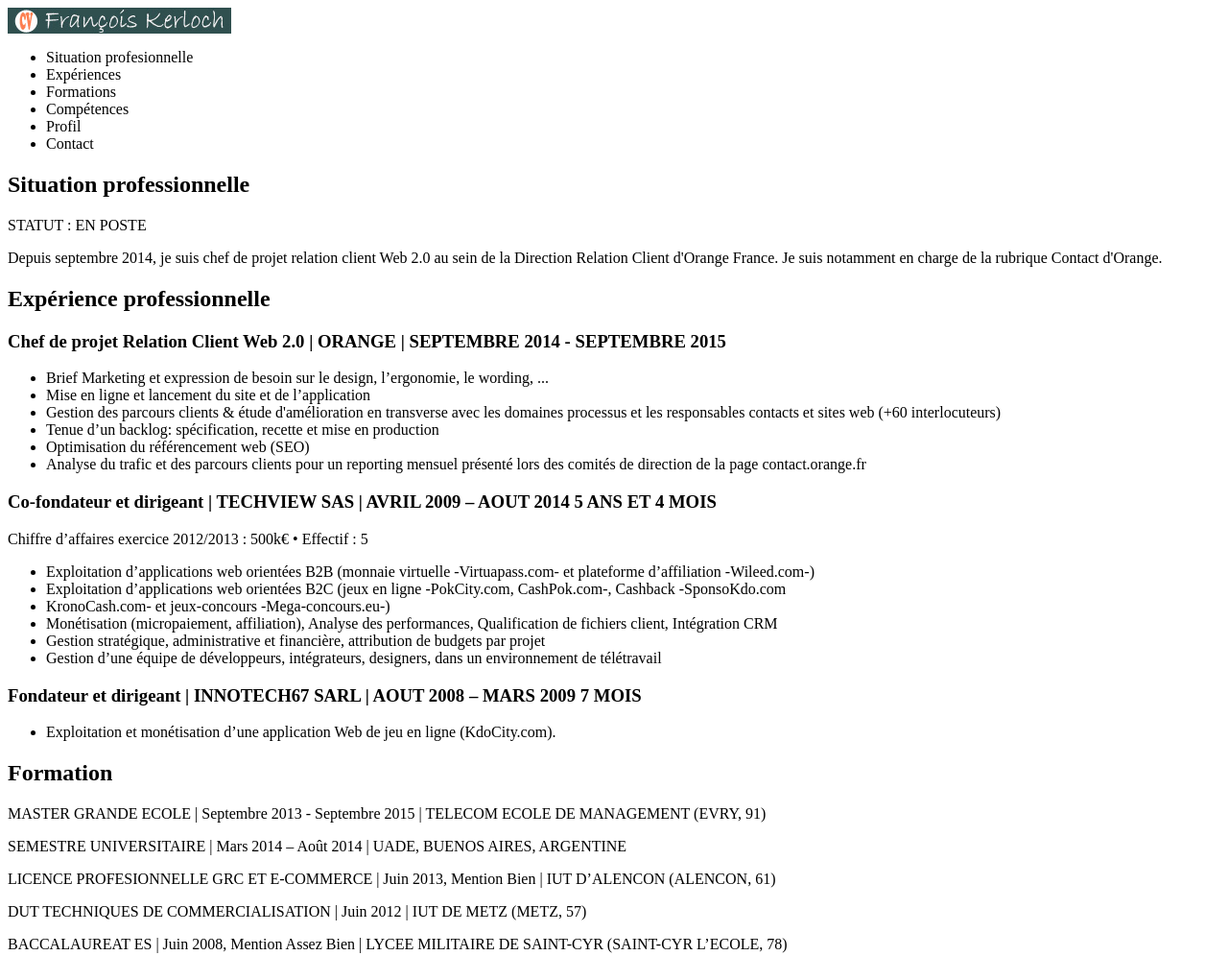
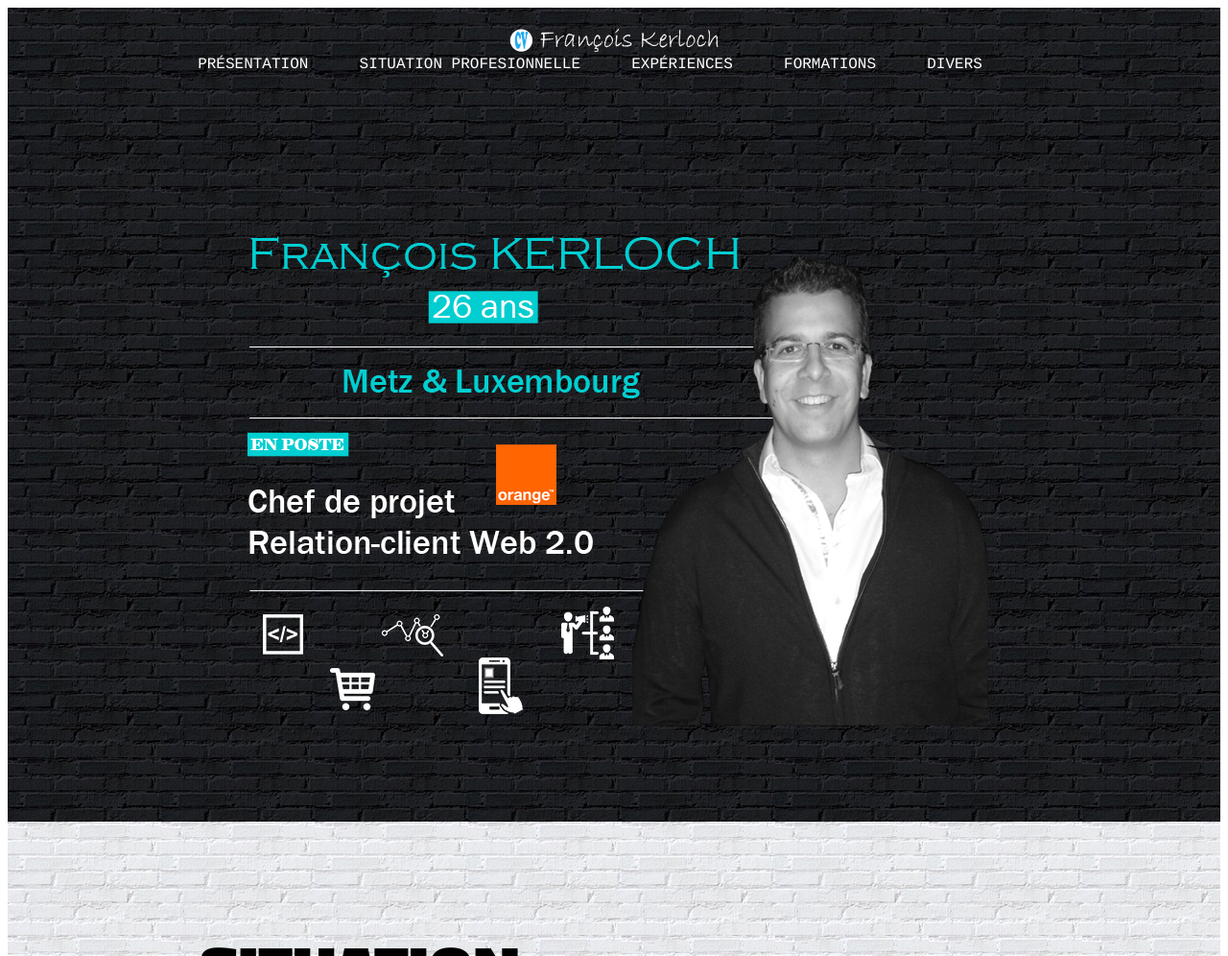
Before and after one commit to anubisme/web_cv, a plain HTML site: page index.html in a window 1280 px wide. Shown: the top 996 px of the page at 96% size. Drawn offline with Linux system fonts and the light colour scheme.

Commit message:
Travail jusqu'au mardi soir

```diff
--- a/index.html
+++ b/index.html
@@ -2,23 +2,47 @@
 <head>
 	<title>CV de François KERLOCH</title>
    <!-- http://www.guillaumelorain.com/cv/ -->
+	<meta charset="utf-8">
+	<link rel="stylesheet" type="text/css" href="stylesheet.css" />
+	<link href='http://fonts.googleapis.com/css?family=Titillium+Web:400,900' rel='stylesheet' type='text/css'>
+	<link href='http://fonts.googleapis.com/css?family=Dosis' rel='stylesheet' type='text/css'>
 </head>
 <body>
-	<img src="top_logo.jpg" alt="François KERLOCH">
+	<nav class="menu">
+	<div id="logo"><a href="#home"><img src="img/top_logo.png" alt="François KERLOCH"></a></div>
+
 	   <ul>
-      <li>Situation profesionnelle</li>
-      <li>Expériences</li>
-      <li>Formations</li>
-      <li>Compétences</li>
-      <li>Profil</li>
-      <li>Contact</li>
+		  <li><a href="#home">Présentation</a></li>
+		  <li><a href="#situation">Situation profesionnelle</a></li>
+		  <li><a href="#experience">Expériences</a></li>
+		  <li><a href="#formation">Formations</a></li>
+		  <li><a href="#divers">Divers</a></li>
 	   </ul>
+	</nav>
 
+   <!-- PRESENTATION -->
+
+   <section id="home">
+		<div class="section">
+			<img src="img/prez.png" alt="François KERLOCH" id="centre">
+		</div>
+   </section>
+
+   <!-- SITUATION PROFESSIONNELLE -->
+
+   <section id="situation">
+	   <div class="section">
 			<h2>Situation professionnelle</h2>
-   <p>STATUT : EN POSTE</p>
+				<span style="background-color:black"><span style="color:white">STATUT : </span><span style="color:#00ced1">EN POSTE</span></span>
 				<p>Depuis septembre 2014, je suis chef de projet relation client Web 2.0 au sein de la Direction Relation Client d'Orange France. Je suis notamment en charge de la rubrique Contact d'Orange.</p>
+		</div>
+   </section>
 
-	<h2>Expérience professionnelle</h2>
+   <!-- EXPERIENCE -->
+
+	<section id="experience">
+	<div class="section">
+	<h2 class="white">Expérience professionnelle</h2>
 
 		<h3>Chef de projet Relation Client Web 2.0 | ORANGE | SEPTEMBRE 2014 - SEPTEMBRE 2015</h3>
 			<ul>
@@ -31,7 +55,6 @@
 			</ul>
 
 		<h3>Co-fondateur et dirigeant | TECHVIEW SAS | AVRIL 2009 – AOUT 2014 5 ANS ET 4 MOIS</h3>
-<div class="italique">Chiffre d’affaires exercice 2012/2013 : 500k€ • Effectif : 5</div>
 
 			<ul>
 				<li>Exploitation d’applications web orientées B2B (monnaie virtuelle -Virtuapass.com- et plateforme d’affiliation -Wileed.com-)</li>
@@ -47,14 +70,30 @@
 		   <ul>
 			  <li>Exploitation et monétisation d’une application Web de jeu en ligne (KdoCity.com).</li>
 		   </ul>
+		   </div>
+	</section>
 
-	<h2>Formation</h2>
-      <p>MASTER GRANDE ECOLE | Septembre 2013 - Septembre 2015 | TELECOM ECOLE DE MANAGEMENT (EVRY, 91)</p>
-      <p>SEMESTRE UNIVERSITAIRE | Mars 2014 – Août 2014 | UADE, BUENOS AIRES, ARGENTINE</p>
-      <p>LICENCE PROFESIONNELLE GRC ET E-COMMERCE | Juin 2013, Mention Bien | IUT D’ALENCON (ALENCON, 61)</p>
-      <p>DUT TECHNIQUES DE COMMERCIALISATION | Juin 2012 | IUT DE METZ (METZ, 57)</p>
-      <p>BACCALAUREAT ES | Juin 2008, Mention Assez Bien | LYCEE MILITAIRE DE SAINT-CYR (SAINT-CYR L’ECOLE, 78)</p>
+	<!-- FORMATION -->
 
+		<section id="formation">
+		<div class="section">
+			<h2 class="blue">Formation</h2>
+				<ul class="white">
+				  <li>MASTER GRANDE ECOLE | Septembre 2013 - Septembre 2015 | TELECOM ECOLE DE MANAGEMENT (EVRY, 91)</li>
+				  <li>SEMESTRE UNIVERSITAIRE | Mars 2014 – Août 2014 | UADE, BUENOS AIRES, ARGENTINE</li>
+				  <li>LICENCE PROFESIONNELLE GRC ET E-COMMERCE | Juin 2013, Mention Bien | IUT D’ALENCON (ALENCON, 61)</li>
+				  <li>DUT TECHNIQUES DE COMMERCIALISATION | Juin 2012 | IUT DE METZ (METZ, 57)</li>
+				  <li>BACCALAUREAT ES | Juin 2008, Mention Assez Bien | LYCEE MILITAIRE DE SAINT-CYR (SAINT-CYR L’ECOLE, 78)</li>
+				 </ul>
+				 </div>
+		</section>
+
+	<!-- DIVERS -->
+
+		<section id="divers">
+		<div class="section">
 			<h2>Divers</h2>
+			</div>
+		</section>
 </body>
 </html>
--- a/stylesheet.css
+++ b/stylesheet.css
@@ -7,3 +7,117 @@
 #ff7f50 Coral
 
 */
+
+
+											/* MENU */
+
+
+
+/* #logo, #menu {
+	display: inline;
+} */
+
+
+body{
+font-family: 'Dosis', sans-serif;
+}
+
+nav ul li{
+display:inline;
+text-transform:uppercase; /* majuscules */
+font-family:courier;
+text-decoration:none;
+margin-right:50px;
+}
+
+a{
+text-decoration:none;
+color:white;
+}
+
+a:hover{
+color:#00ced1;
+}
+
+.menu{
+background:url(img/brick_black.jpg);
+text-align:center;
+padding-top:20px;
+padding-top:20px;
+}
+
+h2{
+margin:0px;
+padding:0px; /* Suppresion marges */
+font-size:70px;
+font-weight:900;
+text-transform:uppercase;
+font-family: 'Titillium Web', sans-serif;
+}
+
+p{
+margin:0px;
+padding:0px; /* Suppresion marges */
+}
+
+ul{
+margin:0px;
+padding:0px; /* Suppresion marges */
+}
+
+.blue{
+color:#0b9dbf;
+}
+
+.white{
+color:white;
+}
+
+#centre{
+display: block;
+margin-left: auto;
+margin-right: auto;
+margin-bottom:
+}
+
+#home {
+background:url(img/brick_black.jpg);
+}
+
+#situation {
+background:url(img/brick_grey.jpg);
+}
+
+#experience {
+background:url(img/brick_blue.jpg);
+}
+
+#formation {
+background:url(img/brick_black.jpg);
+}
+
+#divers {
+background:url(img/brick_grey.jpg);
+}
+
+
+.section{
+margin-left:200px;
+margin-right:200px;
+padding-top:100px;
+padding-bottom:100px;
+}
+
+
+
+
+											/* Situation professionnelle */
+
+
+
+
+
+
+.statut{
+
+}
```
Also changed, not shown: img/brick_black.jpg (added), img/brick_blue.jpg (added), img/brick_grey.jpg (added), img/code.jpg (added), img/prez.gif (added), img/prez.png (added), img/top_logo.png (added), prez.jpg (deleted), top_logo.jpg (deleted), 7 other files. Lines whose indentation alone changed are shown as unchanged.
